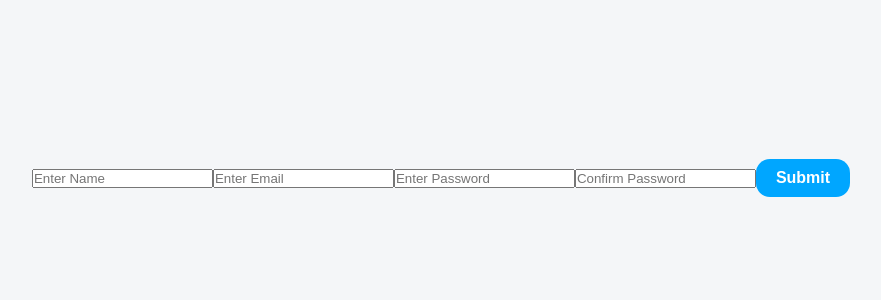
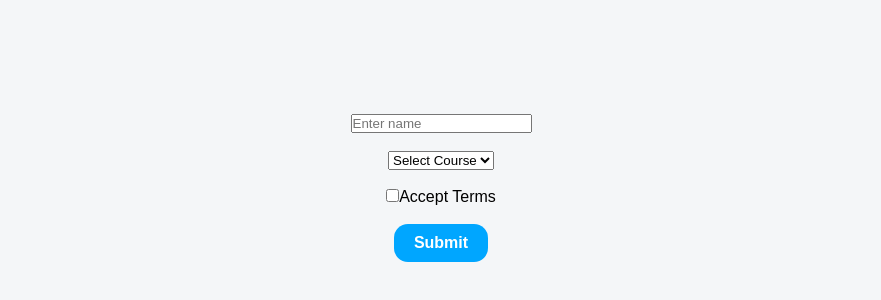
Before and after one commit to arjuntelange/react-practice, a React (Vite) app: page / in a window 1280 px wide. Shown: the part 212-512 px from the top of the page, without its empty margins (199-1080 px from the left). Built offline with nearby package versions, Linux system fonts and the light colour scheme.

Commit message:
build students login form

```diff
--- a/package.json
+++ b/package.json
@@ -12,7 +12,8 @@
   "dependencies": {
     "react": "^19.2.6",
     "react-dom": "^19.2.6",
-    "react-router-dom": "^7.18.1"
+    "react-router-dom": "^7.18.1",
+    "zod": "^4.4.3"
   },
   "devDependencies": {
     "@eslint/js": "^10.0.1",
--- a/src/App.jsx
+++ b/src/App.jsx
@@ -1,12 +1,12 @@
 import { Routes, Route } from "react-router-dom";
 import "./App.css";
-import PasswordVerification from "./form-handling/PasswordVerification";
+import StudentCourses from "./form-handling/StudentCourses";
 
 function App() {
   return (
     <>
       <div className="main-container">
-        <PasswordVerification />
+        <StudentCourses />
       </div>
     </>
   );
--- /dev/null
+++ b/src/form-handling/StudentCourses.jsx
@@ -0,0 +1,73 @@
+import React, { useState } from "react";
+
+function StudentCourses() {
+  const [name, setName] = useState("");
+  const [course, setCourse] = useState("");
+  const [accepted, setAccepted] = useState(false);
+  const [message, setMessage] = useState("");
+
+  function verifyInfo(e) {
+    e.preventDefault();
+
+    if (!name) {
+      setMessage("Name is required");
+      return;
+    }
+    if (!course) {
+      setMessage("Please select a course");
+      return;
+    }
+    if (!accepted) {
+      setMessage("Accepts terms and conditions");
+      return;
+    }
+    setMessage("Registration Successful!");
+
+    setName("");
+    setCourse("");
+    setAccepted(false);
+  }
+
+  return (
+    <div>
+      <form
+        onSubmit={verifyInfo}
+        style={{
+          display: "flex",
+          flexDirection: "column",
+          gap: "18px",
+          alignItems: "center",
+        }}
+      >
+        <input
+          type="text"
+          placeholder="Enter name"
+          value={name}
+          onChange={(e) => setName(e.target.value)}
+        />
+
+        <select value={course} onChange={(e) => setCourse(e.target.value)}>
+          <option value="">Select Course</option>
+          <option value="React">React</option>
+          <option value="Java">Java</option>
+          <option value="Python">Python</option>
+        </select>
+
+        <label>
+          <input
+            type="checkbox"
+            checked={accepted}
+            onChange={(e) => setAccepted(e.target.checked)}
+          />
+          Accept Terms
+        </label>
+
+        <button type="submit">Submit</button>
+      </form>
+
+      <h2>{message ? message : ""}</h2>
+    </div>
+  );
+}
+
+export default StudentCourses;
```
Also changed, not shown: 1 other file (tests, documents, lock files or other folders).
